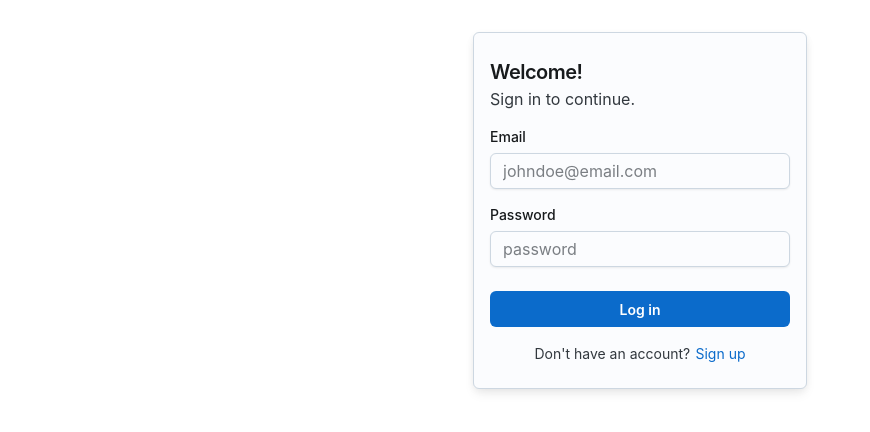
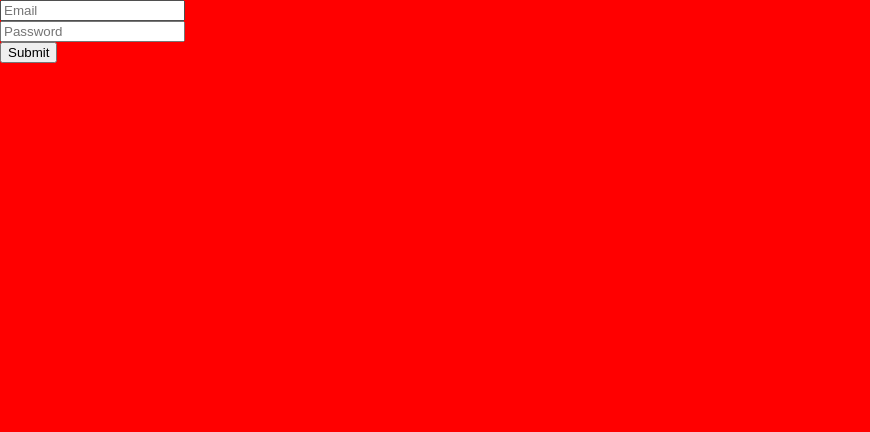
Before and after one commit to ElgunBabayev/Unsplash_Clone, a React (Create React App) app: page /login in a window 1280 px wide. Shown: the top 432 px of the page, without its empty margins (0-870 px from the left). Built offline with nearby package versions, Linux system fonts and the light colour scheme.

Commit message:
loginpage

```diff
--- a/package.json
+++ b/package.json
@@ -11,11 +11,13 @@
     "@testing-library/jest-dom": "^5.16.5",
     "@testing-library/react": "^13.4.0",
     "@testing-library/user-event": "^13.5.0",
+    "formik": "^2.2.9",
     "react": "^18.2.0",
     "react-dom": "^18.2.0",
     "react-router-dom": "^6.8.1",
     "react-scripts": "5.0.1",
-    "web-vitals": "^2.1.4"
+    "web-vitals": "^2.1.4",
+    "yup": "^1.0.2"
   },
   "scripts": {
     "start": "react-scripts start",
--- a/src/App.js
+++ b/src/App.js
@@ -4,6 +4,7 @@ import Profile from './components/Profile'
 import Login from './components/Login'
 import {Route, Routes} from 'react-router-dom'
 import Home from './components/Home'
+import SignUp from "./components/SignUp";
 
 
 function App() {
@@ -11,10 +12,11 @@ function App() {
   return (
     <Routes>
         <Route path='/' element={<Layout/>}>
-        <Route index element={<Home />} />
+          <Route index element={<Home />} />
           <Route path="/profile" element={<Profile/>} />
         </Route>
           <Route path="/login" element={<Login />} />
+          <Route path= "/signup" element ={<SignUp/>}/>
 
       </Routes>
   );
--- a/src/assets/style/main.css
+++ b/src/assets/style/main.css
@@ -1,3 +1,4 @@
+
 html, body, div, span, applet, object, iframe,
 h1, h2, h3, h4, h5, h6, p, blockquote, pre,
 a, abbr, acronym, address, big, cite, code,
--- a/src/components/Home.jsx
+++ b/src/components/Home.jsx
@@ -60,11 +60,18 @@ function Home() {
       title: "salam",
     },
   ];
-  const [like, setlike] = useState(false)
+  // const [like, setlike] = useState(false)
 
+  // const handleClick = () => {
+  //   setlike(!like);
+  // };
+  const [like, setLike] = useState(-1);
 
-  const handleClick = () => {
-    setlike(!like);
+  const liked = (i) => {
+    setLike(i);
+  };
+  const unliked = () => {
+    setLike(-1);
   };
 
   return (
@@ -76,7 +83,7 @@ function Home() {
           cols={3}
           gap={8}
         >
-          {itemData.map((item) => (
+          {itemData.map((item,i) => (
             <ImageListItem className={homeCSS.card} key={item.img}>
               <img
                 src={`${item.img}?w=248&fit=crop&auto=format`}
@@ -85,11 +92,8 @@ function Home() {
               />
               <div key={item.img} className={homeCSS.blur}>
                 <div className={homeCSS.buttondiv}>
-                  <button
-                    className={homeCSS.likebtn}
-                    onClick={handleClick}
-                  >
-                    {like ? (
+                  <button className={homeCSS.likebtn} onClick={setLike(i)}>
+                    {like === i ? (
                       <FavoriteIcon color="error" />
                     ) : (
                       <FavoriteIcon color="action" />
--- a/src/components/Login.jsx
+++ b/src/components/Login.jsx
@@ -1,70 +1,51 @@
-import React from 'react'
-import { CssVarsProvider } from '@mui/joy/styles';
-import Sheet from '@mui/joy/Sheet';
-import Typography from '@mui/joy/Typography';
-import FormControl from '@mui/joy/FormControl';
-import FormLabel from '@mui/joy/FormLabel';
-import Input from '@mui/joy/Input';
-import Button from '@mui/joy/Button';
-import Link from '@mui/joy/Link';
-
+import React from "react";
+import loginCSS from "../assets/style/login.module.css";
+import { Formik, Form, ErrorMessage, Field } from "formik";
+import * as Yup from 'yup'
 
 function Login() {
+
+   const initialValues ={
+    email: '',
+    password: ''
+   }
+
+   const onSubmit = (values) => {
+
+   }
+
+   const validationSchema = Yup.object({
+    email: Yup.string()
+    .required("Email is required")
+    .email('Invalid email address'),
+    password: Yup.string().required('Password is required')
+   })
   return (
-    <CssVarsProvider>
-      <main>
-        <Sheet
-          sx={{
-            width: 300,
-            mx: 'auto', // margin left & right
-            my: 4, // margin top & botom
-            py: 3, // padding top & bottom
-            px: 2, // padding left & right
-            display: 'flex',
-            flexDirection: 'column',
-            gap: 2,
-            borderRadius: 'sm',
-            boxShadow: 'md',
-          }}
-          variant="outlined"
-        >
-          <div>
-            <Typography level="h4" component="h1">
-              <b>Welcome!</b>
-            </Typography>
-            <Typography level="body2">Sign in to continue.</Typography>
+    <div className={loginCSS.container}>
+      <div className={loginCSS.background}>
+        <Formik initialValues={initialValues} onSubmit={onSubmit} validationSchema={validationSchema}>
+          {() => (
+            <Form>
+              <div className="field">
+                <Field name="email" placeholder="Email" />
+                <div className="error">
+                  <ErrorMessage name="email" component="span" />
+                </div>
+              </div>
+              <div className="field">
+            <Field name="password" placeholder="Password" />
+            <div className="error">
+              <ErrorMessage name="password" component="span"  type='password'/>
+            </div>
           </div>
-          <FormControl>
-            <FormLabel>Email</FormLabel>
-            <Input
-              // html input attribute
-              name="email"
-              type="email"
-              placeholder="johndoe@email.com"
-            />
-          </FormControl>
-          <FormControl>
-            <FormLabel>Password</FormLabel>
-            <Input
-              // html input attribute
-              name="password"
-              type="password"
-              placeholder="password"
-            />
-          </FormControl>
+          <button>Submit</button>
+            </Form>
+          )}
 
-          <Button sx={{ mt: 1 /* margin top */ }}>Log in</Button>
-          <Typography
-            endDecorator={<Link href="/sign-up">Sign up</Link>}
-            fontSize="sm"
-            sx={{ alignSelf: 'center' }}
-          >
-            Don&apos;t have an account?
-          </Typography>
-        </Sheet>
-      </main>
-    </CssVarsProvider>
-  )
+        </Formik>
+      </div>
+    </div>
+  );
 }
 
-export default Login
+export default Login;
--- /dev/null
+++ b/src/components/SignUp.jsx
@@ -0,0 +1,11 @@
+import React from 'react'
+
+function SignUp() {
+  return (
+    <div>
+
+    </div>
+  )
+}
+
+export default SignUp
--- a/src/components/Singin.jsx
+++ b/src/components/Test.jsx
@@ -1,11 +1,11 @@
 import React from 'react'
 
-function Singin() {
+function Test() {
   return (
     <div>
-      Sign In
+
     </div>
   )
 }
 
-export default Singin
+export default Test
```
Also changed, not shown: 1 other file (tests, documents, lock files or other folders).
